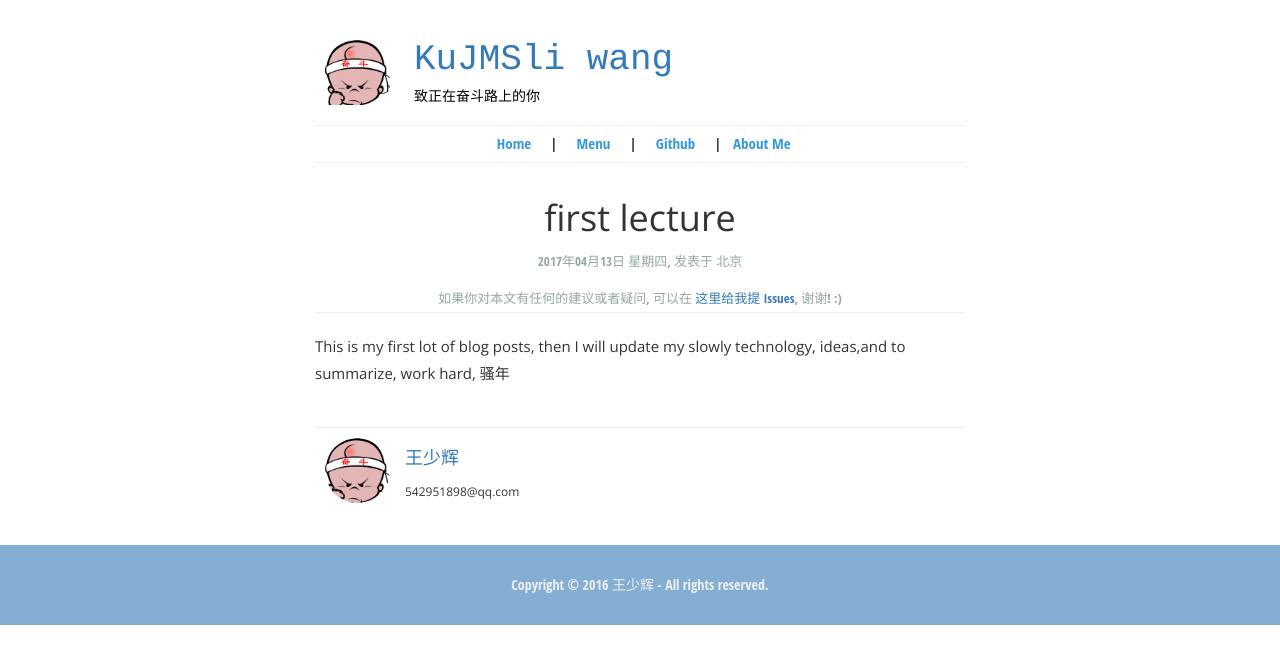
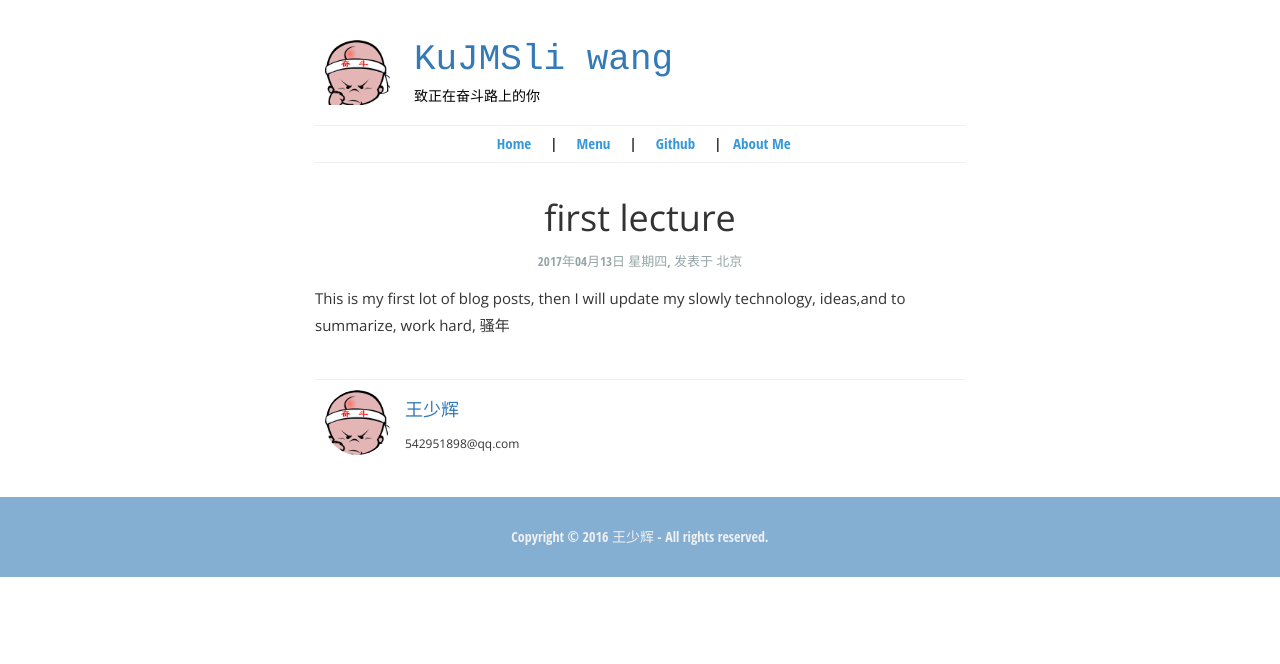
Before and after one commit to KuJMSliwang/KuJMSliwang.github.io, a Jekyll site: the page built from _posts/2017-04-13-Getting-Started.md, in a window 1280 px wide. Shown: the top 664 px of the page. Built offline with Jekyll 4.4.1, drawn with Linux system fonts in a browser that asks for light colours.

Commit message:
内容修改

```diff
--- a/_layouts/post_layout.html
+++ b/_layouts/post_layout.html
@@ -10,10 +10,7 @@
                 <p class="article-time">
                     {{ page.time }},  发表于 <span>{{ page.location }}</span>
                 </p>
-                <p class="article-hint">
-                    如果你对本文有任何的建议或者疑问, 可以在
-                    <a href="https://github.com/liungkejin/liungkejin.github.io/issues" target="_blank">这里给我提 Issues</a>, 谢谢! :)
-                </p>
+
             </header>
             {{ content }}
             {% include post_footer.html %}
```
